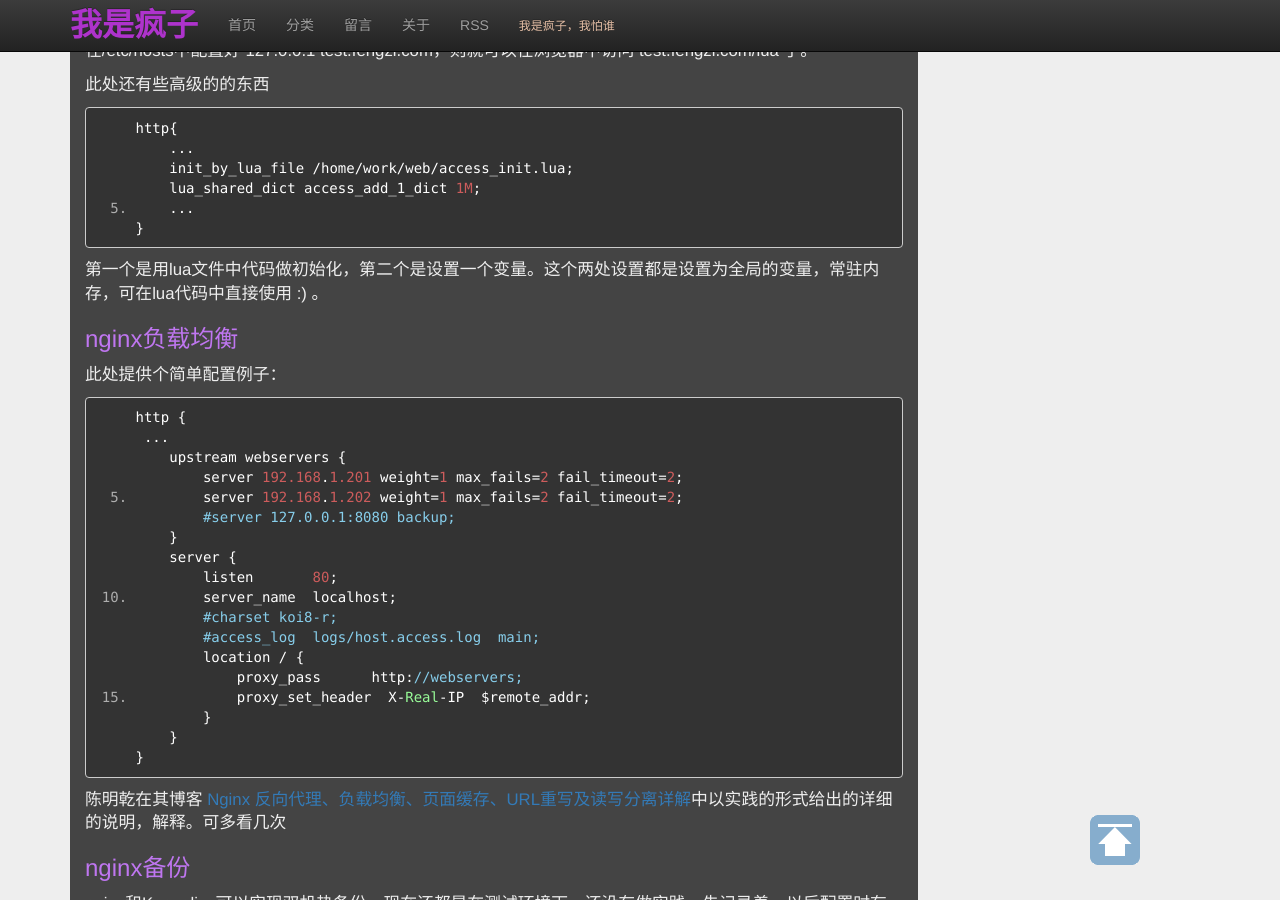
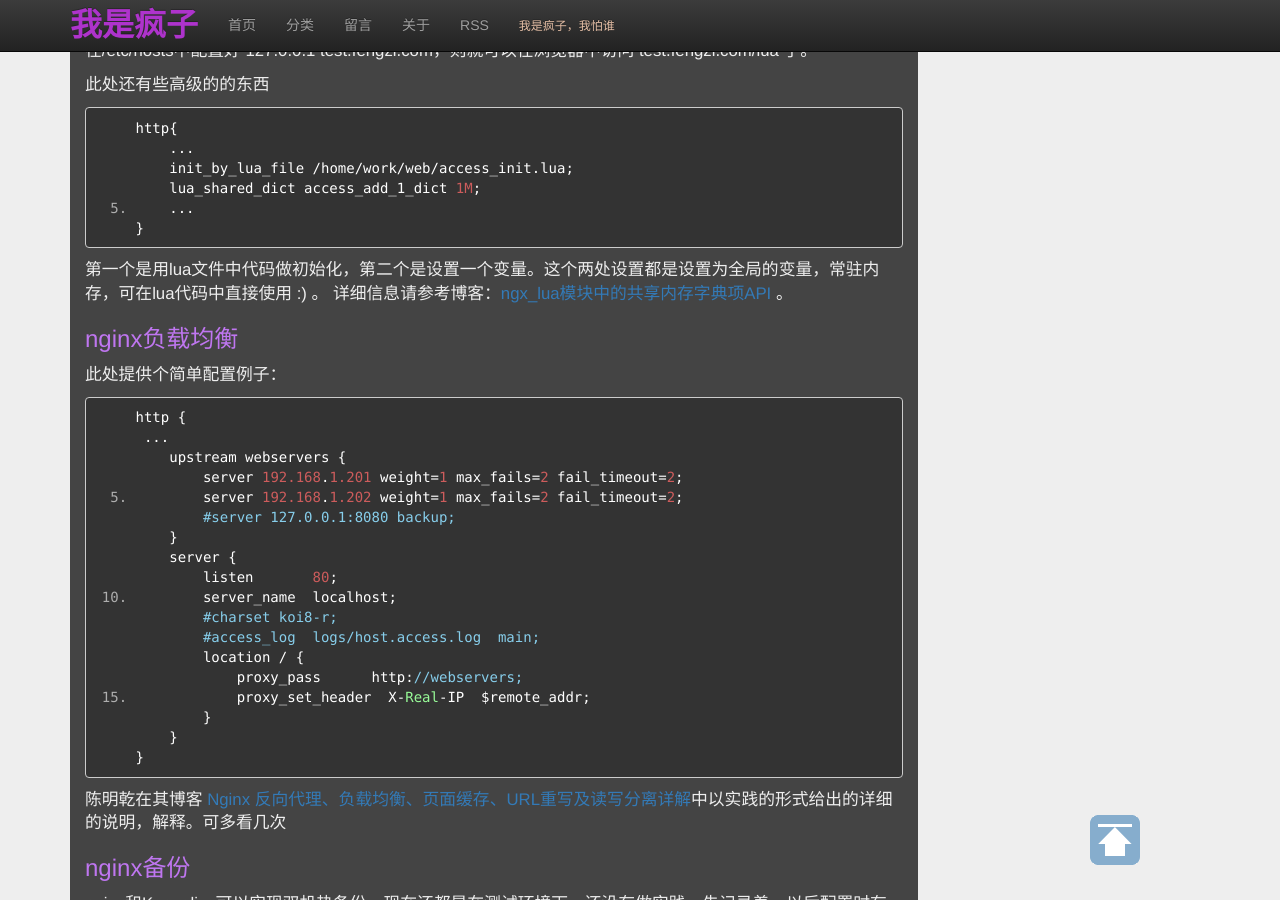
Before and after one commit to jgj1986/jgj1986.github.io, a Jekyll site: the page built from _posts/web/2014-11-07-nginx-install-conf.md, in a window 1280 px wide and 900 px high, scrolled down 2210 px. Built offline with Jekyll 4.4.1, drawn with Linux system fonts in a browser that asks for light colours; nearby versions of some CDN libraries; comment, search, counter and statistics services are not loaded.

Commit message:
update the lua_nginx for nginx install and conf
Signed-off-by: guojun.jin <guojun.jin@mjyun.com>

```diff
--- a/_posts/web/2014-11-07-nginx-install-conf.md
+++ b/_posts/web/2014-11-07-nginx-install-conf.md
@@ -115,7 +115,7 @@ tags: web
     }
 
 
-第一个是用lua文件中代码做初始化，第二个是设置一个变量。这个两处设置都是设置为全局的变量，常驻内存，可在lua代码中直接使用 :) 。
+第一个是用lua文件中代码做初始化，第二个是设置一个变量。这个两处设置都是设置为全局的变量，常驻内存，可在lua代码中直接使用 :) 。 详细信息请参考博客：[ngx_lua模块中的共享内存字典项API](http://blog.csdn.net/weiyuefei/article/details/38487475){:target="_blank"} 。
 
 
 ###nginx负载均衡
```
